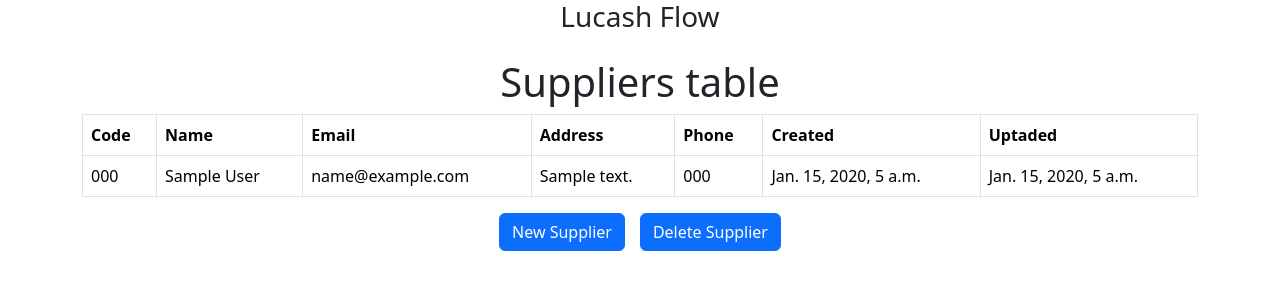
After one commit to Susu29/Lucash_Flow, a Django app: page /accounting/suppliers/ in a window 1280 px wide. The commit adds this page. Shown: the top 300 px of the page. Run offline with Django 5.2, Linux system fonts and the light colour scheme; tables that the repository leaves empty hold one stand-in row (values such as "Sample post"); some libraries are stand-ins or nearby versions.

Commit message:
Added customers/suppliers functions. Commiting before trying to unify the delete view.

```diff
--- a/djangolucash/accounting/models.py
+++ b/djangolucash/accounting/models.py
@@ -40,6 +40,7 @@ class Suppliers(models.Model):
     def __str__(self):
         return f"{self.code} - {self.name}"
 
+
 class Customers(models.Model):
     code = models.CharField(unique=True, max_length=3)
     name = models.CharField(max_length=200)
--- a/djangolucash/accounting/templates/accounting/index.html
+++ b/djangolucash/accounting/templates/accounting/index.html
@@ -3,5 +3,9 @@
 <ul class="list-group">
     <li><a href="/admin/">Admin</a></li>
     <li><a href="{% url 'accounting:accounts' %}">Accounts</a></li>
+    <li><a href="{% url 'accounting:suppliers' %}">Suppliers</a></li>
+    <li><a href="{% url 'accounting:customers' %}">Customers</a></li>
+
+
 </ul>
 {% endblock %}
--- /dev/null
+++ b/djangolucash/accounting/templates/accounting/thirdparty.html
@@ -0,0 +1,67 @@
+{% extends "accounting/master.html" %} {% block content %}
+
+<div class="container mt-4">
+  <h1 class="text-center">{{party_type}} table</h1>
+
+  <table class="table table-bordered table" id="accountTable">
+    <thead>
+      <tr>
+        <th>Code</th>
+        <th>Name</th>
+        <th>Email</th>
+        <th>Address</th>
+        <th>Phone</th>
+        <th>Created</th>
+        <th>Uptaded</th>
+      </tr>
+    </thead>
+    <tbody>
+    {% for party in thirdparty %}
+
+      <tr>
+        <td>{{party.code}}</td>
+        <td>{{party.name}}</td>
+        <td>{{party.email}}</td>
+        <td>{{party.address}}</td>
+        <td>{{party.phone}}</td>
+        <td>{{party.created_at}}</td>
+        <td>{{party.uptaded_at}}</td>
+      </tr>
+
+    {% endfor %}
+    </tbody>
+  </table>
+</div>
+
+{% if party_type == "Suppliers" %}
+<div style="display: flex; justify-content: center; gap: 15px">
+  <form action = "{% url 'accounting:add_suppliers' %}">
+    <input class="btn btn-primary" type="submit" value="New Supplier"/>
+  </form>
+  <form action = "{% url 'accounting:select_suppliers' %}">
+    <input class="btn btn-primary" type="submit" value="Delete Supplier"/>
+  </form>
+</div>
+{% endif %}
+
+{% if party_type == "Customers" %}
+<div style="display: flex; justify-content: center; gap: 15px">
+  <form action = "{% url 'accounting:add_customers' %}">
+    <input class="btn btn-primary" type="submit" value="New Customer"/>
+  </form>
+  <form action = "{% url 'accounting:select_customers' %}">
+    <input class="btn btn-primary" type="submit" value="Delete Customer"/>
+  </form>
+</div>
+{% endif %}
+
+  <script>
+  $(document).ready( function () {
+      $('#accountTable').DataTable(
+      )
+  } );
+  </script>
+
+
+
+{% endblock %}
--- a/djangolucash/accounting/urls.py
+++ b/djangolucash/accounting/urls.py
@@ -1,5 +1,7 @@
 from django.urls import path
 from . import views
+from .models import Suppliers, Customers
+from .forms import SuppliersForm, CustomersForm, SelectSuppliersForm, SelectCustomersForm
 app_name = "accounting"
 urlpatterns = [
     path("", views.IndexView.as_view(), name="index"),
@@ -7,5 +9,14 @@ urlpatterns = [
     path("accounts/add/", views.AddAccountsView.as_view(), name="add_accounts"),
     path("accounts/select_accounts/", views.SelectAccountsView.as_view(), name="select_accounts"),
     path("accounts/<int:pk>/delete_accounts/", views.DeleteAccountsView.as_view(), name="delete_accounts"),
+    path("suppliers/", views.ThirdPartyView.as_view(model=Suppliers, party_type ="Suppliers"), name="suppliers"),
+    path("customers/", views.ThirdPartyView.as_view(model=Customers, party_type ="Customers"), name="customers"),
+    path("suppliers/add/", views.AddThirdPartyView.as_view(model=Suppliers, form_class=SuppliersForm, party_type="Suppliers"), name="add_suppliers"),
+    path("customers/add/", views.AddThirdPartyView.as_view(model=Customers, form_class=CustomersForm, party_type="Customers"), name="add_customers"),
+    path("accounts/select_suppliers/", views.SelectThirdPartyView.as_view(form_class = SelectSuppliersForm, party_type ="Suppliers", delete_url_name ="accounting:delete_suppliers"), name="select_suppliers"),
+    path("accounts/select_customers/", views.SelectThirdPartyView.as_view(form_class = SelectCustomersForm, party_type ="Customers", delete_url_name ="accounting:delete_customers"), name="select_customers"),
+
+
+
 
 ]
--- a/djangolucash/accounting/views.py
+++ b/djangolucash/accounting/views.py
@@ -1,9 +1,9 @@
-from .models import Accounts
+from .models import Accounts, Suppliers, Customers
 from django.views.generic import TemplateView, ListView, DetailView, CreateView, DeleteView, FormView
-from .forms import AccountsForm, SelectAccountsForm
+from .forms import AccountsForm, SelectAccountsForm, SelectSuppliersForm
 from django.shortcuts import render
 from django.http import HttpResponseRedirect
-from django.urls import reverse_lazy
+from django.urls import reverse_lazy, reverse
 from django.contrib import messages
 from django.contrib.messages.views import SuccessMessageMixin
 from django import forms
@@ -38,3 +38,48 @@ class DeleteAccountsView(SuccessMessageMixin, DeleteView):
     template_name = "accounting/delete_accounts.html"
     success_url = reverse_lazy('accounting:accounts')
     success_message = ('Account deleted successfully.')
+
+class ThirdPartyView(ListView):
+    template_name = "accounting/thirdparty.html"
+    context_object_name = "thirdparty"
+    party_type = None
+
+    def get_context_data(self, **kwargs):
+        context = super().get_context_data(**kwargs)
+        context["party_type"] = self.party_type
+        return context
+
+class AddThirdPartyView(SuccessMessageMixin, CreateView):
+    template_name = "accounting/add_thirdparty.html"
+    success_message = ('Third party created successfully.')
+    party_type = None
+
+    def get_success_url(self):
+        if self.party_type == "Customers":
+            return reverse('accounting:customers')
+        elif self.party_type == "Suppliers":
+            return reverse('accounting:suppliers')
+
+    def get_context_data(self, **kwargs):
+        context = super().get_context_data(**kwargs)
+        context["party_type"] = self.party_type
+        return context
+    #Model Passed by URL
+
+
+
+########## STOPPED HERE --- BTW IT LOOKS INTO PK OF ACCOUNTS BIG TROUBLE -- Probably use delete accounts form.
+## YES THATS WHY IM REDIRECTING TO WRONG URL
+## Either i adjsut the delete_accounts forms either i just create two others one
+
+
+class SelectThirdPartyView(FormView):
+    template_name = "accounting/select_accounts.html"
+    form_class = None
+    party_type = None
+    delete_url_name = "accounting:delete_accounts"
+
+    def form_valid(self, form):
+        selected = form.cleaned_data["suppliers"]
+        #selected = form.cleaned_data[self.party_type]
+        return redirect("accounting:delete_accounts", pk=selected.id)
```
Also changed, not shown: djangolucash/accounting/forms.py (+25 -1 lines), djangolucash/accounting/templates/accounting/add_thirdparty.html (added, +17 -0 lines).
